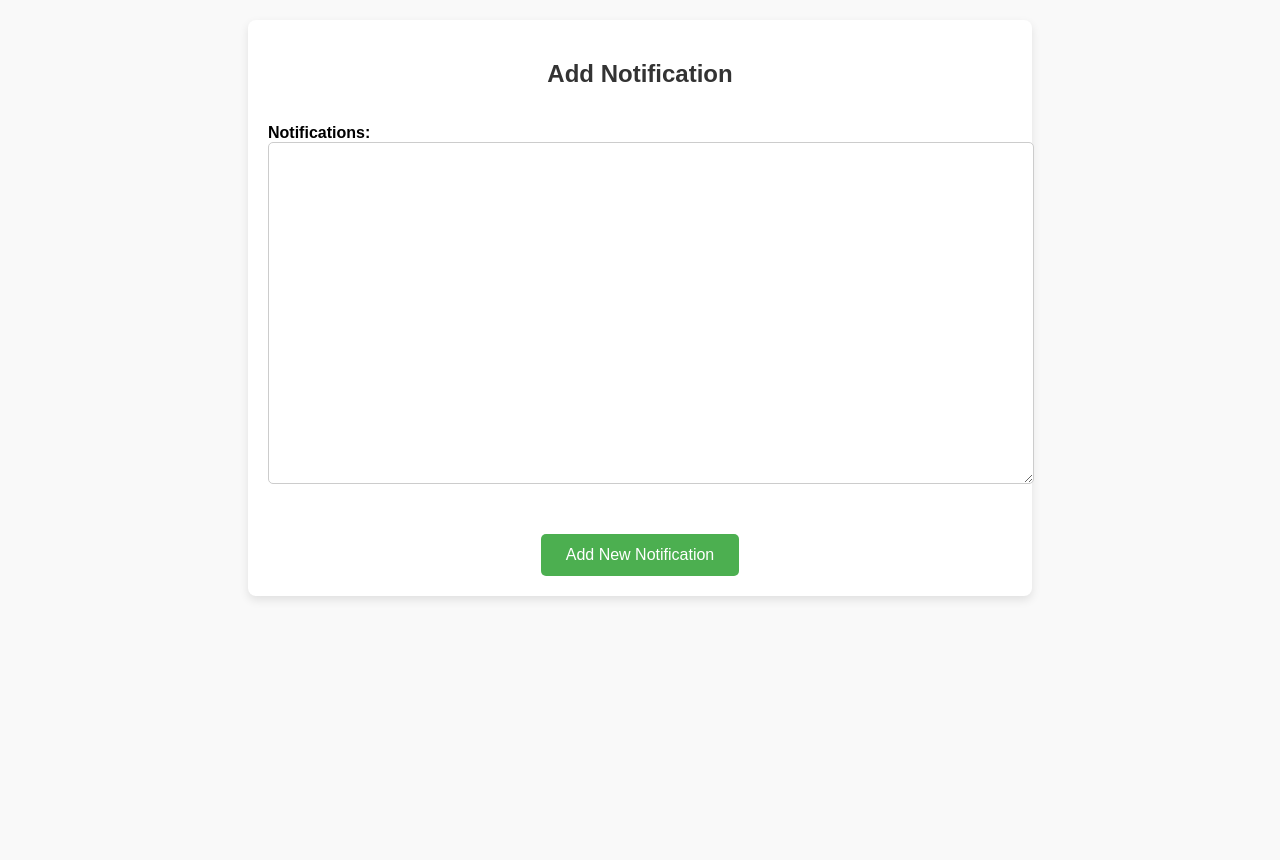
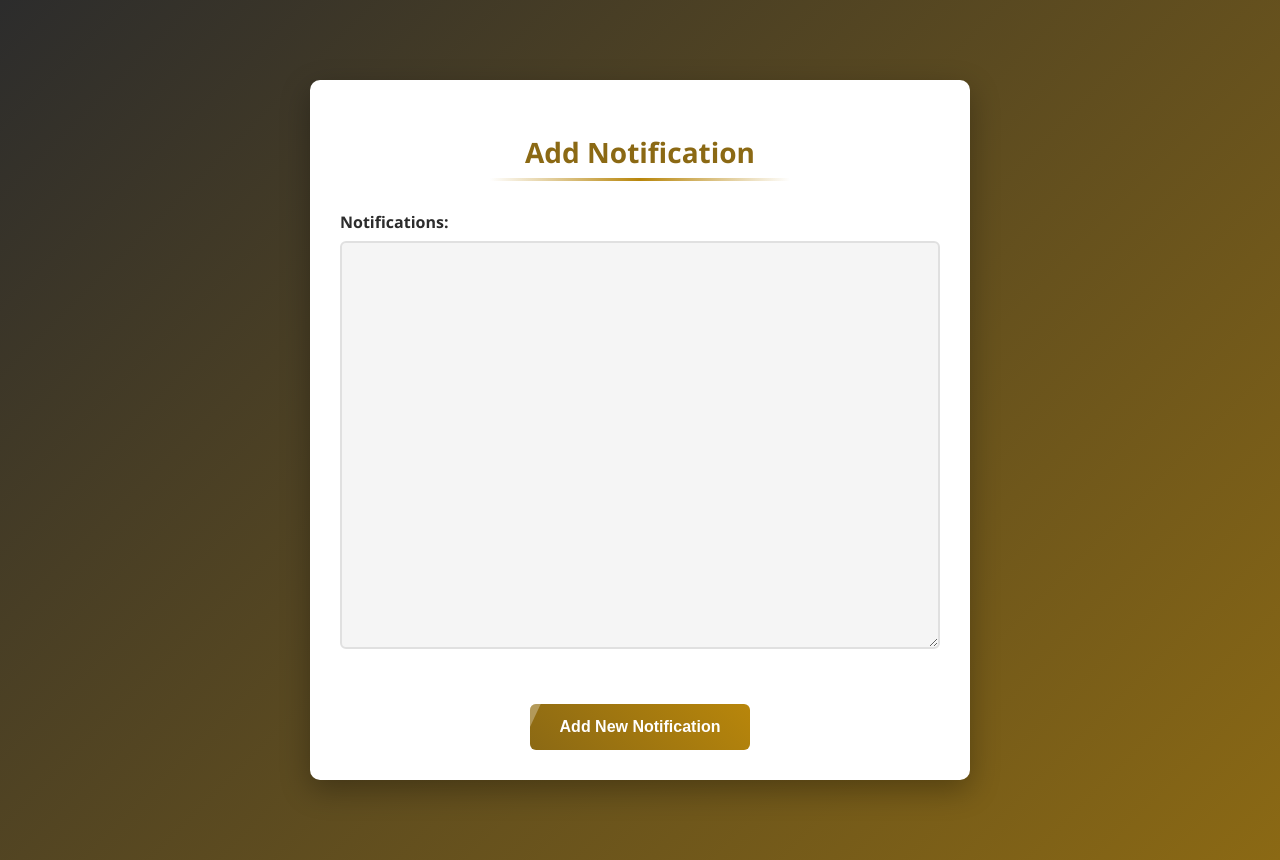
Before and after one commit to NanduPrasad93/ParseSmart, a Django app: page /add_notification/ in a window 1280 px wide. Before the commit the page ends 600 px from the top, so only its background shows below. Run offline with Django 5.2, Linux system fonts and the light colour scheme.

Commit message:
notification ready

```diff
--- a/ParserX/templates/add_notification.html
+++ b/ParserX/templates/add_notification.html
@@ -1,6 +1,5 @@
 {% load static %}
 {% block content %}
-
 
 <!DOCTYPE html>
 <html lang="en">
@@ -10,75 +9,183 @@
     <meta name="viewport" content="width=device-width, initial-scale=1.0">
     <title>Add Notification</title>
     <style>
+        :root {
+            --gold-dark: #B8860B;
+            --gold-darker: #8B6914;
+            --gold-light: #DAA520;
+            --gold-highlight: #FFD700;
+            --gold-ultra-light: #FFF8DC;
+            --white: #ffffff;
+            --off-white: #F5F5F5;
+            --dark-text: #2C2C2C;
+        }
+
         body {
-            font-family: Arial, sans-serif;
-            background-color: #f9f9f9;
+            font-family: 'Segoe UI', Tahoma, Geneva, Verdana, sans-serif;
+            background: linear-gradient(135deg, var(--dark-text) 0%, var(--gold-darker) 100%);
             margin: 0;
-            padding: 20px;
+            padding: 30px;
+            min-height: 100vh;
+            display: flex;
+            justify-content: center;
+            align-items: center;
         }
 
         .container {
-            width: 60%;
-            margin: 0 auto;
-            background-color: #fff;
-            padding: 20px;
-            border-radius: 8px;
-            box-shadow: 0 4px 10px rgba(0, 0, 0, 0.1);
+            width: 80%;
+            max-width: 600px;
+            background-color: var(--white);
+            padding: 30px;
+            border-radius: 10px;
+            box-shadow: 0 10px 30px rgba(0, 0, 0, 0.3);
+            animation: fadeIn 0.6s ease-out;
+        }
+
+        @keyframes fadeIn {
+            from { opacity: 0; transform: translateY(20px); }
+            to { opacity: 1; transform: translateY(0); }
         }
 
         h2 {
             text-align: center;
-            color: #333;
-            margin-bottom: 20px;
+            color: var(--gold-darker);
+            margin-bottom: 30px;
+            font-size: 28px;
+            position: relative;
+            padding-bottom: 10px;
+        }
+
+        h2:after {
+            content: '';
+            position: absolute;
+            bottom: 0;
+            left: 25%;
+            width: 50%;
+            height: 3px;
+            background: linear-gradient(90deg, transparent, var(--gold-dark), transparent);
         }
 
         form {
             display: flex;
             flex-direction: column;
-            gap: 15px;
+            gap: 20px;
         }
 
         .form-footer {
             display: flex;
             justify-content: center;
+            margin-top: 10px;
         }
 
         button {
-            padding: 12px 25px;
-            background-color: #4CAF50;
+            padding: 14px 30px;
+            background: linear-gradient(45deg, var(--gold-darker), var(--gold-dark));
             color: white;
             font-size: 16px;
+            font-weight: 600;
             border: none;
-            border-radius: 5px;
+            border-radius: 6px;
             cursor: pointer;
-            transition: background-color 0.3s;
+            transition: all 0.3s ease;
+            position: relative;
+            overflow: hidden;
         }
 
         button:hover {
-            background-color: #45a049;
+            box-shadow: 0 5px 15px rgba(184, 134, 11, 0.4);
+            transform: translateY(-2px);
         }
 
-        .form-group label {
-            font-weight: bold;
-            margin-bottom: 5px;
+        button:active {
+            transform: translateY(1px);
         }
 
-        input,
-        textarea {
-            padding: 10px;
-            border: 1px solid #ccc;
-            border-radius: 5px;
-            font-size: 14px;
+        button::after {
+            content: "";
+            position: absolute;
+            top: 0;
+            left: -100%;
             width: 100%;
+            height: 100%;
+            background: rgba(255, 255, 255, 0.3);
+            transform: skewX(-25deg);
+            transition: all 0.6s ease;
         }
 
-        input:focus,
-        textarea:focus {
-            border-color: #4CAF50;
+        button:hover::after {
+            left: 100%;
         }
 
-        .form-group {
-            margin-bottom: 15px;
+        /* Style for Django's form.as_p */
+        form p {
+            margin: 0 0 20px 0;
+        }
+
+        form p label {
+            font-weight: 600;
+            color: var(--dark-text);
+            display: block;
+            margin-bottom: 8px;
+        }
+
+        form p input,
+        form p textarea,
+        form p select {
+            width: 100%;
+            padding: 12px;
+            border: 2px solid #e0e0e0;
+            border-radius: 6px;
+            font-size: 16px;
+            transition: all 0.3s ease;
+            box-sizing: border-box;
+            background-color: var(--off-white);
+        }
+
+        form p input:focus,
+        form p textarea:focus,
+        form p select:focus {
+            outline: none;
+            border-color: var(--gold-dark);
+            box-shadow: 0 0 0 3px rgba(184, 134, 11, 0.2);
+            background-color: var(--gold-ultra-light);
+        }
+
+        form p textarea {
+            resize: vertical;
+            min-height: 120px;
+        }
+
+        form p .helptext {
+            display: block;
+            color: #666;
+            font-size: 14px;
+            margin-top: 5px;
+            font-style: italic;
+        }
+
+        form p .errorlist {
+            color: #d32f2f;
+            list-style-type: none;
+            padding: 0;
+            margin: 5px 0 0 0;
+            font-size: 14px;
+        }
+
+        /* Checkbox styling */
+        form p input[type="checkbox"] {
+            width: auto;
+            margin-right: 10px;
+        }
+
+        form p label[for$="checkbox"] {
+            display: inline;
+        }
+
+        @media (max-width: 768px) {
+            .container {
+                width: 95%;
+                padding: 20px;
+            }
         }
     </style>
 </head>
@@ -88,11 +195,7 @@
         <h2>Add Notification</h2>
         <form method="post">
             {% csrf_token %}
-
-            <div class="form-group">
-                {{ form.as_p }}
-            </div>
-
+            {{ form.as_p }}
             <div class="form-footer">
                 <button type="submit">Add New Notification</button>
             </div>
```
